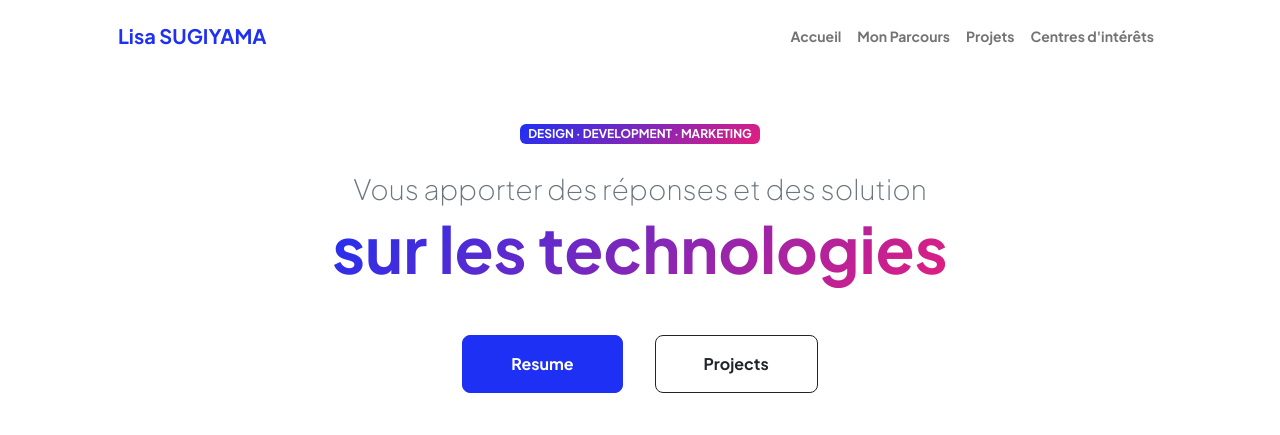
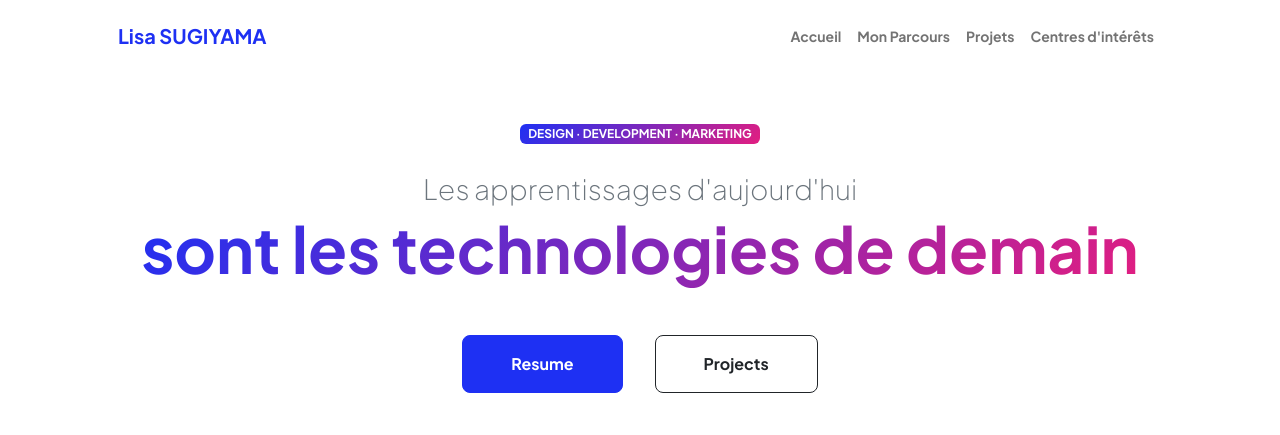
Before and after one commit to lisasugiyama/bootstrap, a plain HTML site: page index.html in a window 1280 px wide. Shown: the top 435 px of the page. Drawn offline with nearby package versions, Linux system fonts and the light colour scheme.

Commit message:
Update index.html

```diff
--- a/index.html
+++ b/index.html
@@ -42,8 +42,8 @@
                             <!-- Header text content-->
                             <div class="text-center text-xxl-start">
                                 <div class="badge bg-gradient-primary-to-secondary text-white mb-4"><div class="text-uppercase">Design &middot; Development &middot; Marketing</div></div>
-                                <div class="fs-3 fw-light text-muted">Vous apporter des réponses et des solution</div>
-                                <h1 class="display-3 fw-bolder mb-5"><span class="text-gradient d-inline">sur les technologies</span></h1>
+                                <div class="fs-3 fw-light text-muted">Les apprentissages d'aujourd'hui</div>
+                                <h1 class="display-3 fw-bolder mb-5"><span class="text-gradient d-inline">sont les technologies de demain</span></h1>
                                 <div class="d-grid gap-3 d-sm-flex justify-content-sm-center justify-content-xxl-start mb-3">
                                     <a class="btn btn-primary btn-lg px-5 py-3 me-sm-3 fs-6 fw-bolder" href="parcours.html">Resume</a>
                                     <a class="btn btn-outline-dark btn-lg px-5 py-3 fs-6 fw-bolder" href="projets.html">Projects</a>
```
